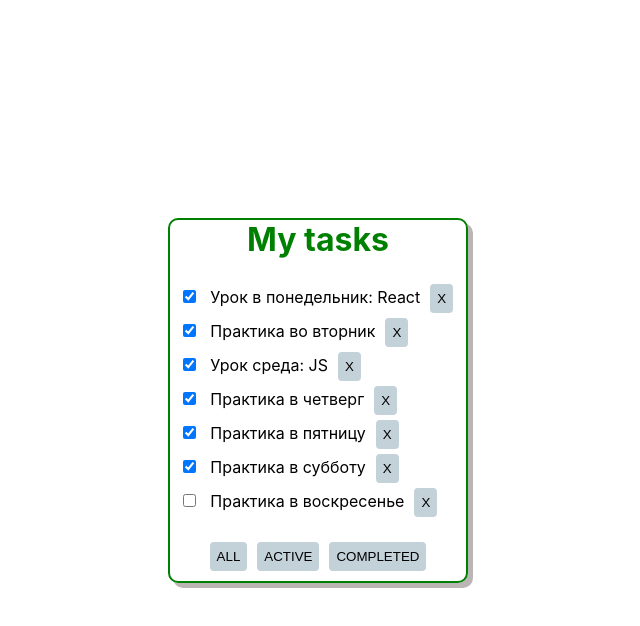
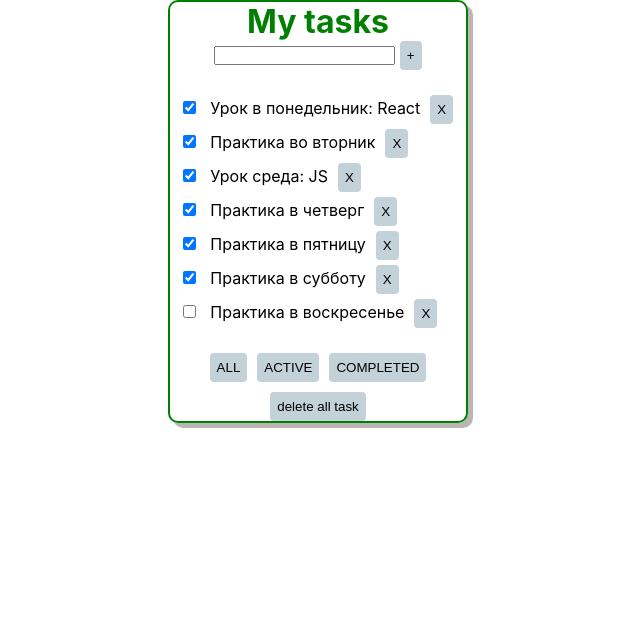
Before and after one commit to DmGog/my-todolist, a React app: page / in a window 1280 px wide. Shown: the top 626 px of the page, without its empty margins (322-962 px from the left). Built offline with nearby package versions, Linux system fonts and the light colour scheme.

Commit message:
input - state - onChange

```diff
--- a/package.json
+++ b/package.json
@@ -13,6 +13,7 @@
     "@types/node": "16.7.13",
     "@types/react": "18.0.0",
     "@types/react-dom": "18.0.0",
+    "@types/uuid": "^9.0.8",
     "babel-jest": "27.4.2",
     "babel-loader": "8.2.3",
     "babel-plugin-named-asset-import": "0.3.8",
@@ -57,6 +58,7 @@
     "tailwindcss": "3.0.2",
     "terser-webpack-plugin": "5.2.5",
     "typescript": "4.4.2",
+    "uuid": "^9.0.1",
     "web-vitals": "2.1.0",
     "webpack": "5.64.4",
     "webpack-dev-server": "4.6.0",
--- a/src/App.tsx
+++ b/src/App.tsx
@@ -3,52 +3,32 @@ import {Todolist} from "./components/Todolist";
 import {FilterType, myTasksType} from "./common/PropsType";
 import {useState} from "react";
 import {GlobalStyled} from "./styles/GlobalStyled";
+import {v1} from "uuid";
 
 
 function App() {
 
-    const [myTasks, setMyTasks] = useState<Array<myTasksType>>([
-        {
-            id: 1,
-            title: "Урок в понедельник: React",
-            isDone: true,
-        },
-        {
-            id: 2,
-            title: "Практика во вторник",
-            isDone: true,
-        },
-        {
-            id: 3,
-            title: "Урок среда: JS",
-            isDone: true,
-        },
-        {
-            id: 4,
-            title: "Практика в четверг",
-            isDone: true,
-        }
-        ,
-        {
-            id: 5,
-            title: "Практика в пятницу",
-            isDone: true,
-        },
-        {
-            id: 6,
-            title: "Практика в субботу",
-            isDone: true,
-        }
-        ,
-        {
-            id: 7,
-            title: "Практика в воскресенье",
-            isDone: false,
-        }
+    let [myTasks, setMyTasks] = useState<Array<myTasksType>>([
+        {id: v1(), title: "Урок в понедельник: React", isDone: true,},
+        {id: v1(), title: "Практика во вторник", isDone: true,},
+        {id: v1(), title: "Урок среда: JS", isDone: true,},
+        {id: v1(), title: "Практика в четверг", isDone: true,},
+        {id: v1(), title: "Практика в пятницу", isDone: true,},
+        {id: v1(), title: "Практика в субботу", isDone: true,},
+        {id: v1(), title: "Практика в воскресенье", isDone: false,}
     ])
 
+    console.log(myTasks)
+    const onDeleteAllTask = () => {
+        myTasks = []
+        setMyTasks(myTasks)
+    }
+    const addTask = (title: string) => {
+        let newTask = {id: v1(), title: title, isDone: false}
+        setMyTasks([newTask, ...myTasks])
+    }
 
-    const removeTask = (taskId: number) => {
+    const removeTask = (taskId: string) => {
         const filerRemoveTasks = myTasks.filter(e => {
             return e.id !== taskId
         })
@@ -73,7 +53,7 @@ function App() {
         <div>
             <GlobalStyled/>
             <Todolist title={"My tasks"} myTasks={tasksTodolist} changeFilter={changeFilteredTask}
-                      removeTask={removeTask}/>
+                      removeTask={removeTask} addTask={addTask} onDeleteAllTask={onDeleteAllTask}/>
         </div>
     );
 }
--- a/src/common/PropsType.ts
+++ b/src/common/PropsType.ts
@@ -1,5 +1,5 @@
 export type myTasksType = {
-    id: number
+    id: string
     title: string
     isDone: boolean
 }
--- a/src/components/Todolist.tsx
+++ b/src/components/Todolist.tsx
@@ -1,4 +1,4 @@
-import React from "react";
+import React, {ChangeEvent, KeyboardEvent, useState} from "react";
 import {FilterType, myTasksType} from "../common/PropsType";
 import {Button} from "./Button";
 import styled from "styled-components";
@@ -8,22 +8,56 @@ type TodolistPropsType = {
     title: string
     myTasks: myTasksType[]
     changeFilter: (filter: FilterType) => void
-    removeTask: (taskId: number) => void
+    removeTask: (taskId: string) => void
+    addTask: (title: string) => void
+    onDeleteAllTask: () => void
 }
 
 export const Todolist = (props: TodolistPropsType) => {
-    const {title, myTasks, changeFilter, removeTask} = props
+    const {title, myTasks, changeFilter, removeTask, addTask, onDeleteAllTask} = props
+
+    const [newTaskTitle, setNewTaskTitle] = useState("")
+
+    const onChangeHandler = (e: ChangeEvent<HTMLInputElement>) => setNewTaskTitle(e.currentTarget.value)
+
+    const onKeyPressHandler = (e: KeyboardEvent<HTMLInputElement>) => {
+
+        if (e.key === "Enter") {
+            addTask(newTaskTitle);
+            setNewTaskTitle("")
+        }
+    }
+
+    const addTasks = () => {
+        if (newTaskTitle === "") {
+            alert("введите название задачи")
+        } else {
+            addTask(newTaskTitle.trim());
+            setNewTaskTitle("")
+        }
+    }
+
+
+    const onAllClickHandler = () => changeFilter("all")
+    const onActiveClickHandler = () => changeFilter("active")
+    const onCompletedClickHandler = () => changeFilter("completed")
+
     return (
         <FlexWrapper>
             <StyledTodolist>
                 <h1>{title}</h1>
+                <div>
+                    <input onKeyPress={onKeyPressHandler} onChange={onChangeHandler} value={newTaskTitle}/> <Button
+                    title={"+"} onClickHandler={addTasks}/></div>
                 <StyledTask>
                     {myTasks.length === 0 ? <p>There are no tasks</p> : (
                         <ul>
                             {myTasks.map((m) => {
+                                const onRemoveTask = () => removeTask(m.id)
+
                                 return (
                                     <li key={m.id}><input type={"checkbox"} checked={m.isDone}/> <span>{m.title}</span>
-                                        <Button title={"X"} onClickHandler={() => removeTask(m.id)}/>
+                                        <Button title={"X"} onClickHandler={onRemoveTask}/>
                                     </li>
                                 )
                             })}
@@ -32,10 +66,11 @@ export const Todolist = (props: TodolistPropsType) => {
 
                 </StyledTask>
                 <ButtonWrapper>
-                    <Button title={"ALL"} onClickHandler={() => changeFilter("all")}/>
-                    <Button title={"ACTIVE"} onClickHandler={() => changeFilter("active")}/>
-                    <Button title={"COMPLETED"} onClickHandler={() => changeFilter("completed")}/>
+                    <Button title={"ALL"} onClickHandler={onAllClickHandler}/>
+                    <Button title={"ACTIVE"} onClickHandler={onActiveClickHandler}/>
+                    <Button title={"COMPLETED"} onClickHandler={onCompletedClickHandler}/>
                 </ButtonWrapper>
+                <Button title={"delete all task"} onClickHandler={onDeleteAllTask}/>
             </StyledTodolist>
         </FlexWrapper>
     );
@@ -45,7 +80,6 @@ const FlexWrapper = styled.div`
     display: flex;
     justify-content: center;
     align-items: center;
-    height: 100vh;
 `
 
 
@@ -58,6 +92,7 @@ const StyledTodolist = styled.div`
     display: flex;
     flex-direction: column;
     align-items: center;
+    height: 100%;
 
     h1 {
         color: green;
```
Also changed, not shown: 1 other file (tests, documents, lock files or other folders).
